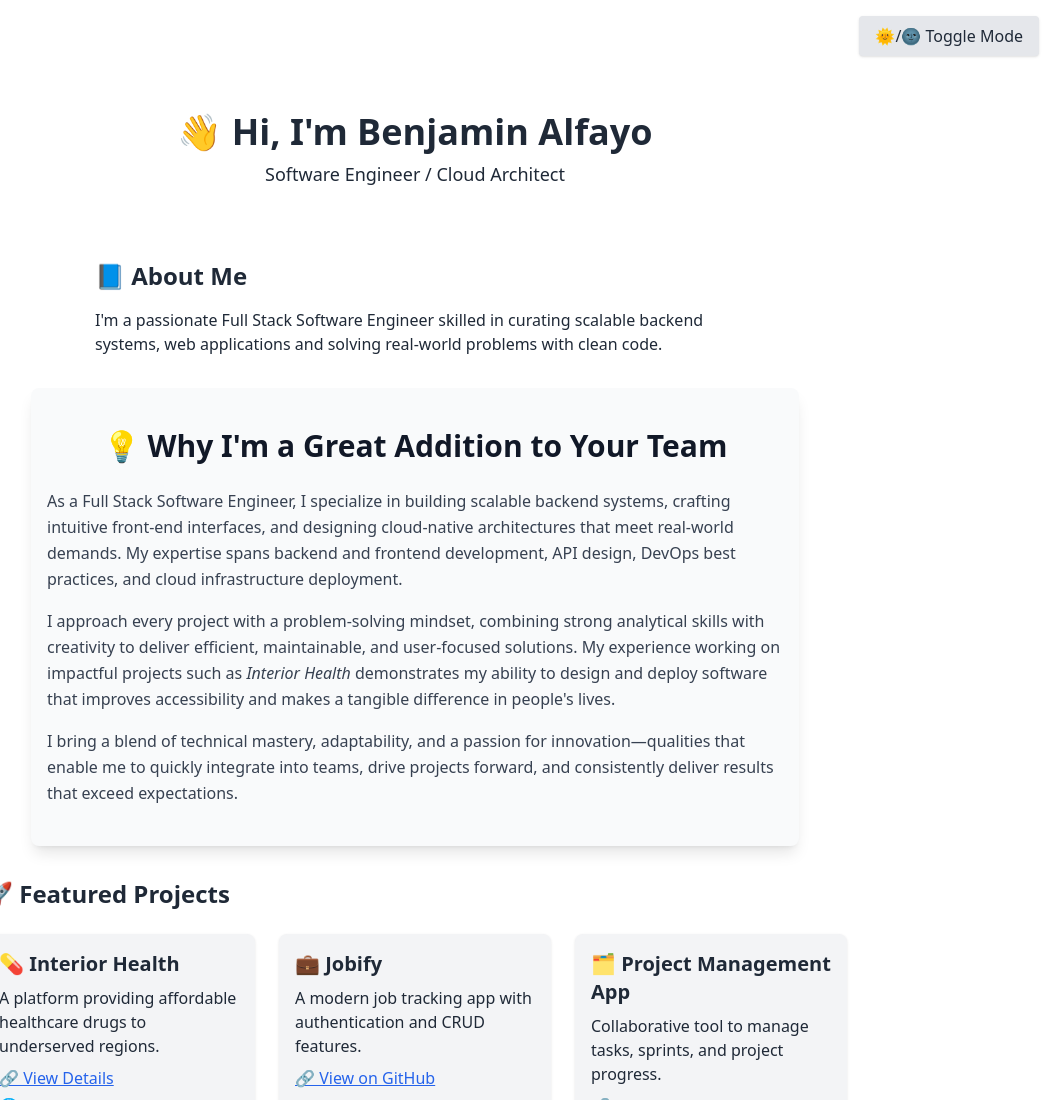
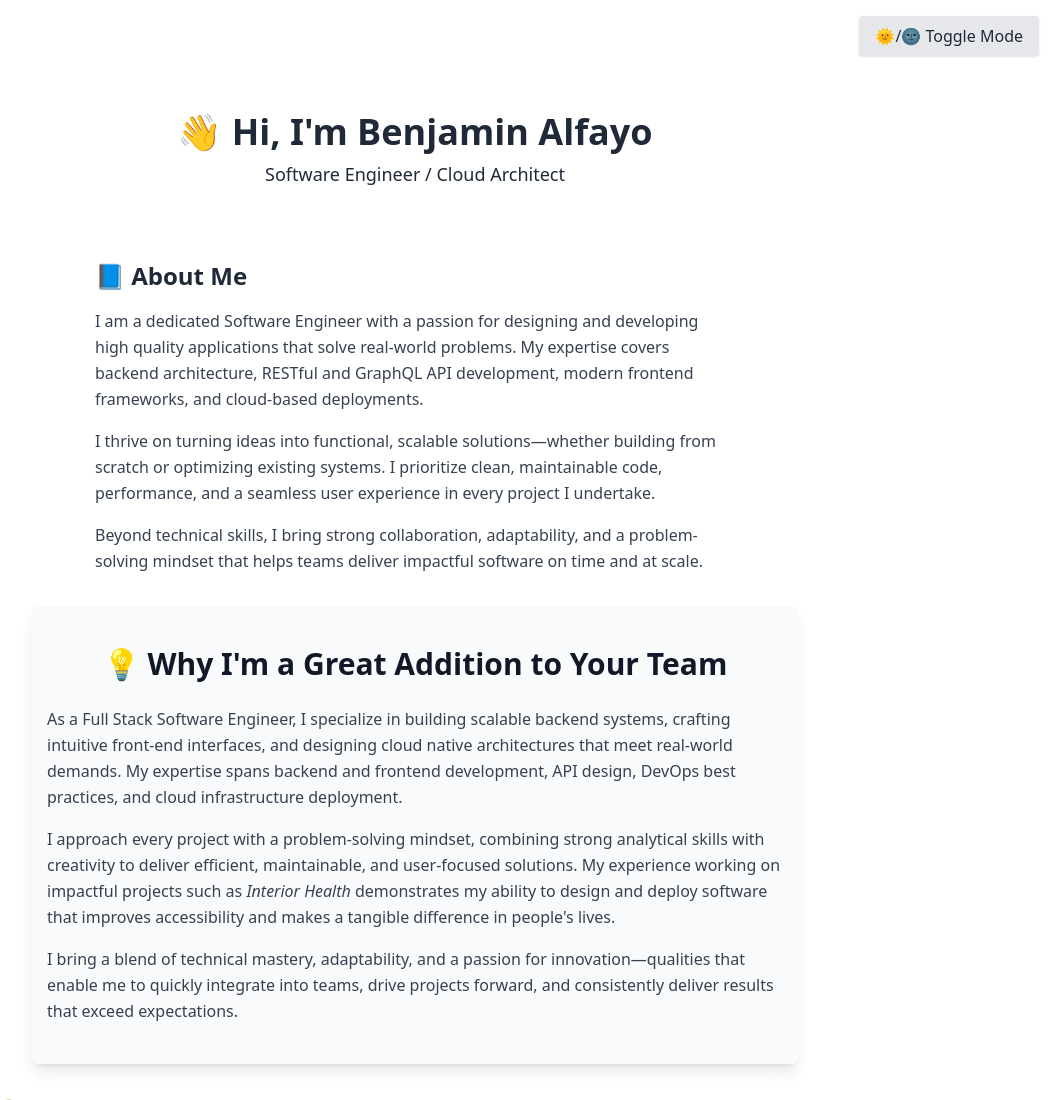
Before and after one commit to Jujutsualfayo/portfolio, a plain HTML site: page index.html in a window 1280 px wide. Shown: the top 1100 px of the page, without its empty margins (225-1280 px from the left). Drawn offline with nearby package versions, Linux system fonts and the light colour scheme.

Commit message:
Update index.html

```diff
--- a/index.html
+++ b/index.html
@@ -50,10 +50,17 @@
   style="animation-delay: 0.3s;"
 >
   <h2 class="text-2xl font-semibold mb-4">📘 About Me</h2>
-      <p>
-        I'm a passionate Full Stack Software Engineer skilled in curating scalable backend systems, web applications and solving real-world problems with clean code.
+  <p class="text-gray-700 dark:text-gray-300 leading-relaxed">
+    I am a dedicated Software Engineer with a passion for designing and developing high quality applications that solve real-world problems. My expertise covers backend architecture, RESTful and GraphQL API development, modern frontend frameworks, and cloud-based deployments.
+  </p>
+  <p class="text-gray-700 dark:text-gray-300 mt-4 leading-relaxed">
+    I thrive on turning ideas into functional, scalable solutions—whether building from scratch or optimizing existing systems. I prioritize clean, maintainable code, performance, and a seamless user experience in every project I undertake.
+  </p>
+  <p class="text-gray-700 dark:text-gray-300 mt-4 leading-relaxed">
+    Beyond technical skills, I bring strong collaboration, adaptability, and a problem-solving mindset that helps teams deliver impactful software on time and at scale.
   </p>
 </section>
+
 
     <!-- Why I'm a Great Addition Section -->
 <section
@@ -63,7 +70,7 @@
   <h2 class="text-3xl font-semibold mb-6 text-center text-gray-900 dark:text-white">💡 Why I'm a Great Addition to Your Team</h2>
 
   <p class="text-gray-700 dark:text-gray-300 mb-4 leading-relaxed">
-    As a Full Stack Software Engineer, I specialize in building scalable backend systems, crafting intuitive front-end interfaces, and designing cloud-native architectures that meet real-world demands. My expertise spans backend and frontend development, API design, DevOps best practices, and cloud infrastructure deployment.
+    As a Full Stack Software Engineer, I specialize in building scalable backend systems, crafting intuitive front-end interfaces, and designing cloud native architectures that meet real-world demands. My expertise spans backend and frontend development, API design, DevOps best practices, and cloud infrastructure deployment.
   </p>
 
   <p class="text-gray-700 dark:text-gray-300 mb-4 leading-relaxed">
```
Lines whose indentation alone changed are shown as unchanged.
